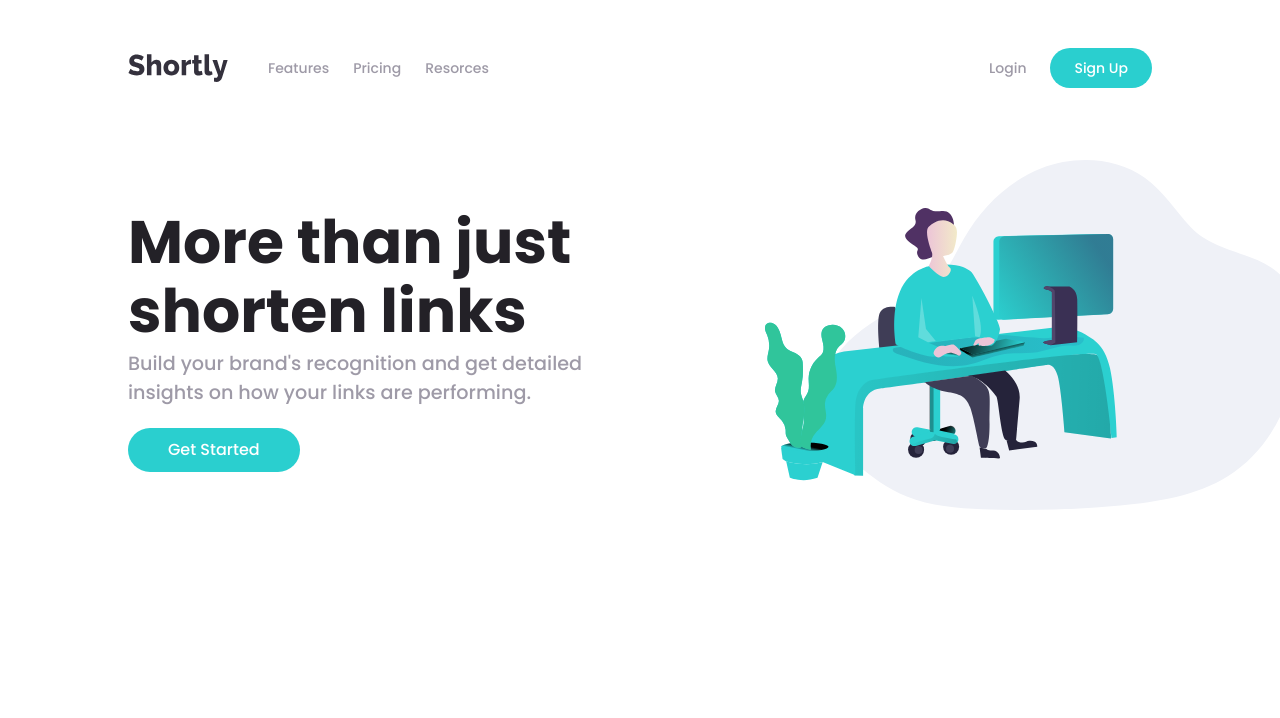
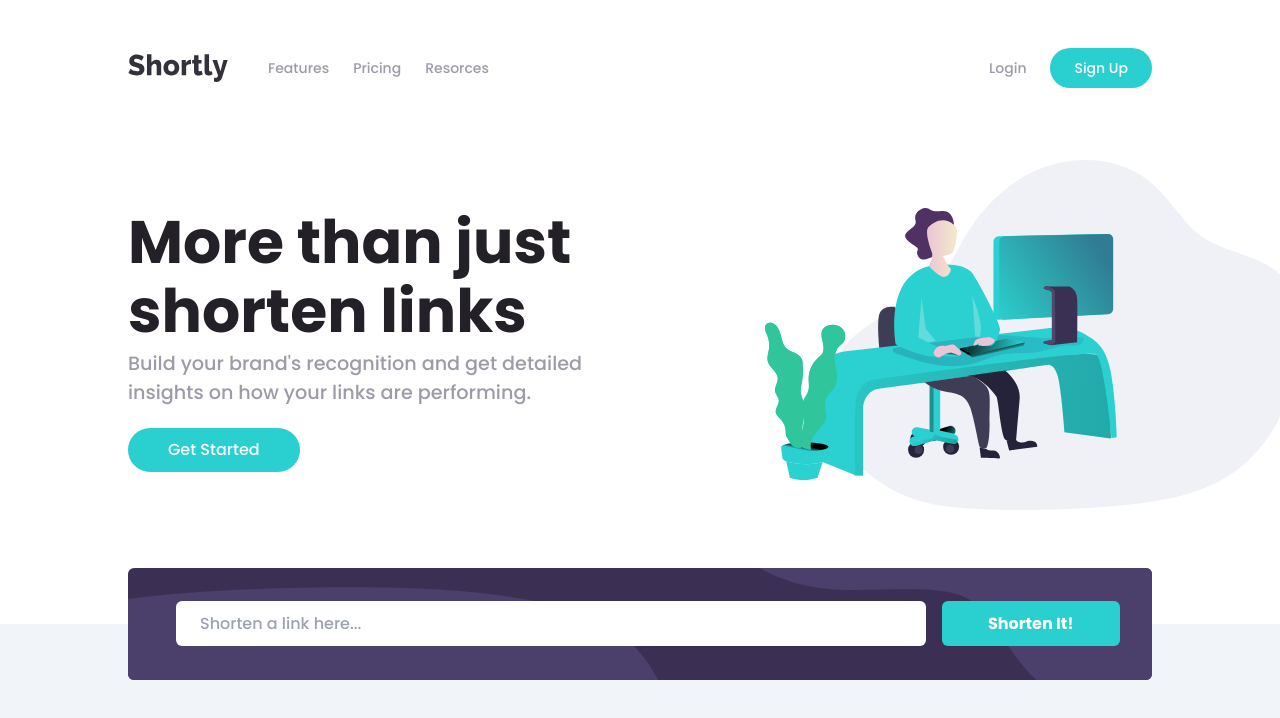
Before and after one commit to Xgiii/url-shortening-api, a Next.js app: page / in a window 1280 px wide. Shown: the top 718 px of the page. Built offline with nearby package versions, Linux system fonts and the light colour scheme.

Commit message:
link input

```diff
--- a/app/layout.tsx
+++ b/app/layout.tsx
@@ -16,7 +16,7 @@ export default function RootLayout({
   return (
     <html className={poppins.className}>
       <head></head>
-      <body>
+      <body className='overflow-x-hidden'>
         <MainHeader />
         {children}
       </body>
--- a/app/page.tsx
+++ b/app/page.tsx
@@ -3,10 +3,10 @@ import React from 'react';
 
 function HomePage() {
   return (
-    <div className='p-6 lg:pl-32 lg:pt-12'>
+    <>
       {/* Hero */}
 
-      <section className='flex flex-col md:flex-row items-start'>
+      <section className='flex flex-col md:flex-row items-start 2xl:justify-between p-6 lg:pl-32 lg:pt-12 2xl:px-64'>
         <div className='text-center mt-[365px] md:mt-12 md:max-w-[40vw] md:text-left'>
           <h1 className='text-[2.75rem] font-bold text-very-dark-violet !leading-[1.15] md:text-6xl'>
             More than just shorten links
@@ -24,12 +24,37 @@ function HomePage() {
           alt='image of person working'
           width={500}
           height={500}
-          className='absolute -right-12 md:-right-5 w-[535px] h-[350px]'
+          className='absolute -right-12 md:-right-5 w-[535px] h-[350px] 2xl:relative'
         />
       </section>
 
       {/* # */}
-    </div>
+
+      <section className='h-[50vh] bg-slate-100 relative mt-32'>
+        <div className='absolute flex flex-col items-center pl-8 pr-12 md:px-8 space-x-4 md:flex-row -top-20 md:-top-14 left-[50%] -translate-x-[50%] w-[90%] md:w-[calc(100%-3rem)] lg:w-[calc(100%-16rem)] 2xl:w-[calc(100%-32rem)] h-40  md:h-28 bg-cover bg-dark-violet rounded-md overflow-hidden'>
+          <Image
+            src='/bg-shorten-desktop.svg'
+            alt='pattern'
+            fill
+            className='-z-10 hidden md:block'
+          />
+          <Image
+            src='/bg-shorten-mobile.svg'
+            alt='pattern'
+            fill
+            className='-z-10 md:hidden'
+          />
+          <input
+            type='text'
+            placeholder='Shorten a link here...'
+            className='h-[25%] md:h-[40%] mt-8 my-4 md:m-0 w-full rounded-md px-6 outline-none'
+          />
+          <button className='bg-cyan font-bold px-10 w-full md:w-52 h-[25%] md:h-[40%] text-white rounded-md'>
+            Shorten It!
+          </button>
+        </div>
+      </section>
+    </>
   );
 }
 
--- a/components/MainHeader.tsx
+++ b/components/MainHeader.tsx
@@ -8,7 +8,7 @@ function MainHeader() {
 
   return (
     <>
-      <header className='flex justify-between relative pb-6 p-6 lg:px-32 lg:pt-12'>
+      <header className='flex justify-between relative pb-6 p-6 lg:px-32 2xl:px-64 lg:pt-12'>
         <div className='flex items-center'>
           <Image
             src='/logo.svg'
```
